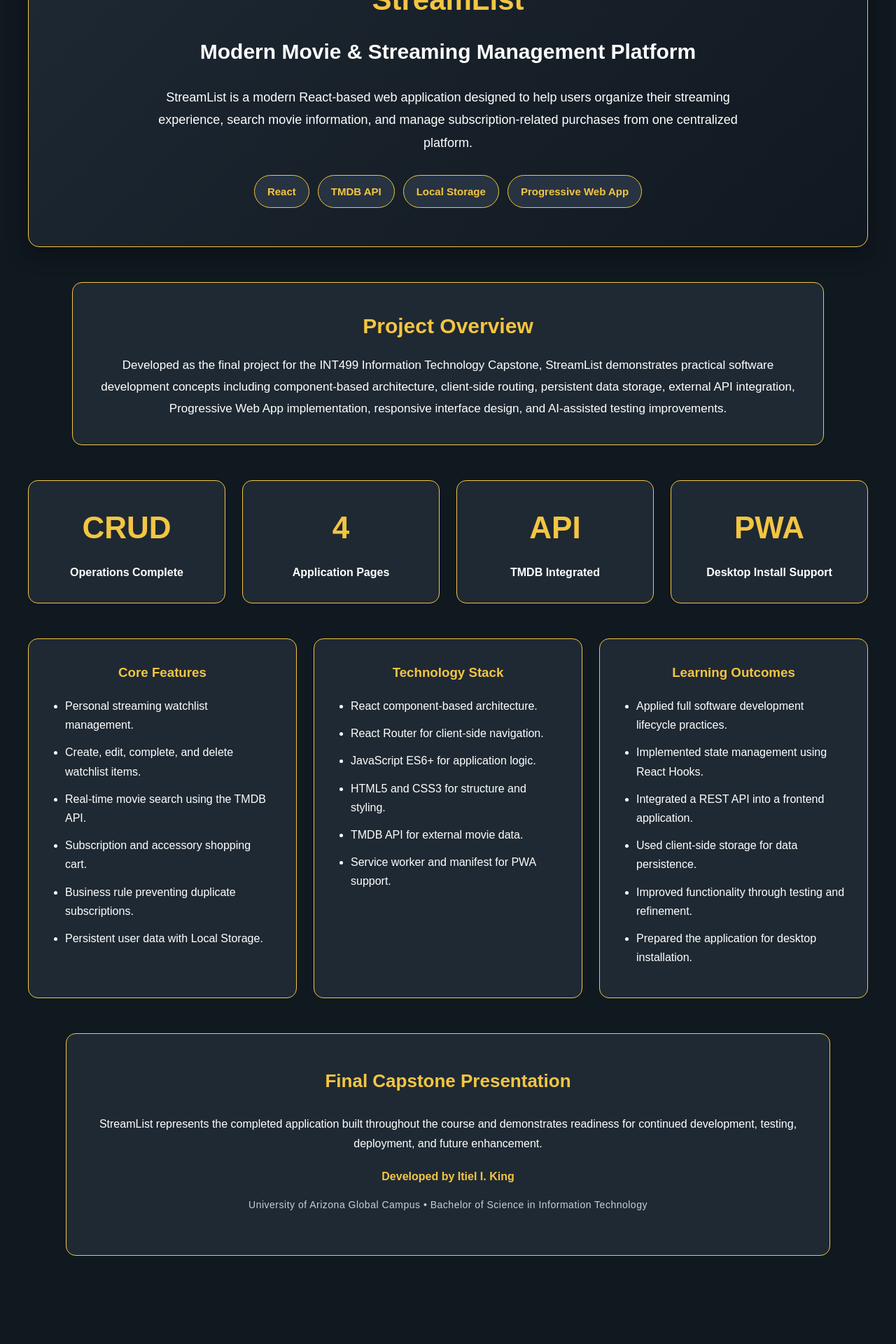
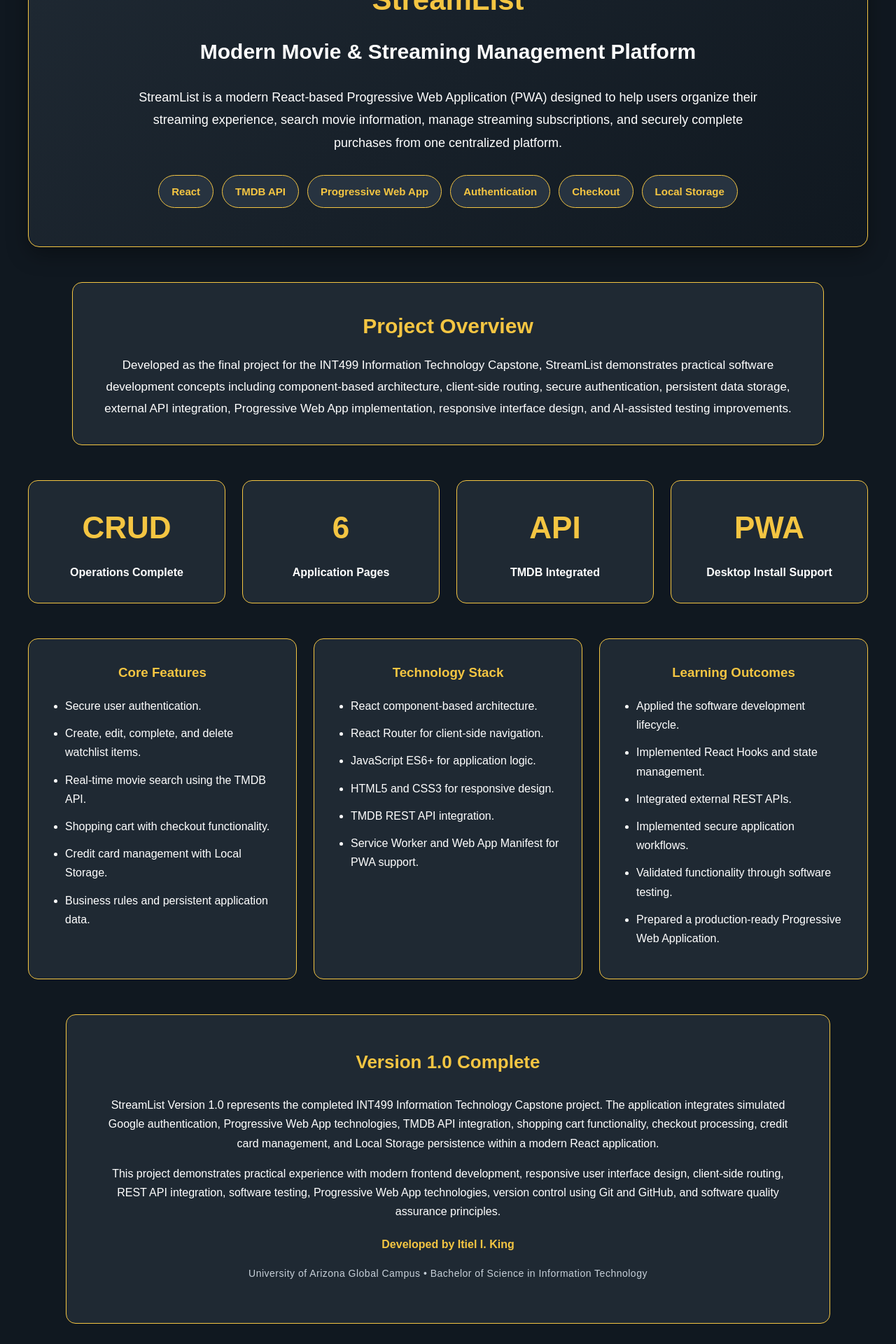
Before and after one commit to TielK68/streamlist, a React (Create React App) app: page /about in a window 1280 px wide. Shown: the part 240-2160 px from the top of the page at 70% size. Before the commit the page ends 2074 px from the top, so only its background shows below. Built offline with nearby package versions, Linux system fonts and the light colour scheme; sample sign-in values are in the browser's storage.

Commit message:
Finalize About page and project documentation

```diff
--- a/src/pages/About.js
+++ b/src/pages/About.js
@@ -9,17 +9,19 @@ function About() {
         <h1>Modern Movie & Streaming Management Platform</h1>
 
         <p>
-          StreamList is a modern React-based web application designed to help
-          users organize their streaming experience, search movie information,
-          and manage subscription-related purchases from one centralized
-          platform.
+          StreamList is a modern React-based Progressive Web Application (PWA)
+          designed to help users organize their streaming experience, search
+          movie information, manage streaming subscriptions, and securely
+          complete purchases from one centralized platform.
         </p>
 
         <div className="about-tags">
           <span>React</span>
           <span>TMDB API</span>
+          <span>Progressive Web App</span>
+          <span>Authentication</span>
+          <span>Checkout</span>
           <span>Local Storage</span>
-          <span>Progressive Web App</span>
         </div>
       </section>
 
@@ -30,9 +32,9 @@ function About() {
           Developed as the final project for the INT499 Information Technology
           Capstone, StreamList demonstrates practical software development
           concepts including component-based architecture, client-side routing,
-          persistent data storage, external API integration, Progressive Web App
-          implementation, responsive interface design, and AI-assisted testing
-          improvements.
+          secure authentication, persistent data storage, external API
+          integration, Progressive Web App implementation, responsive interface
+          design, and AI-assisted testing improvements.
         </p>
       </section>
 
@@ -43,7 +45,7 @@ function About() {
         </div>
 
         <div className="stat-card">
-          <h3>4</h3>
+          <h3>6</h3>
           <p>Application Pages</p>
         </div>
 
@@ -63,12 +65,12 @@ function About() {
           <h3>Core Features</h3>
 
           <ul>
-            <li>Personal streaming watchlist management.</li>
+            <li>Secure user authentication.</li>
             <li>Create, edit, complete, and delete watchlist items.</li>
             <li>Real-time movie search using the TMDB API.</li>
-            <li>Subscription and accessory shopping cart.</li>
-            <li>Business rule preventing duplicate subscriptions.</li>
-            <li>Persistent user data with Local Storage.</li>
+            <li>Shopping cart with checkout functionality.</li>
+            <li>Credit card management with Local Storage.</li>
+            <li>Business rules and persistent application data.</li>
           </ul>
         </div>
 
@@ -79,9 +81,9 @@ function About() {
             <li>React component-based architecture.</li>
             <li>React Router for client-side navigation.</li>
             <li>JavaScript ES6+ for application logic.</li>
-            <li>HTML5 and CSS3 for structure and styling.</li>
-            <li>TMDB API for external movie data.</li>
-            <li>Service worker and manifest for PWA support.</li>
+            <li>HTML5 and CSS3 for responsive design.</li>
+            <li>TMDB REST API integration.</li>
+            <li>Service Worker and Web App Manifest for PWA support.</li>
           </ul>
         </div>
 
@@ -89,26 +91,39 @@ function About() {
           <h3>Learning Outcomes</h3>
 
           <ul>
-            <li>Applied full software development lifecycle practices.</li>
-            <li>Implemented state management using React Hooks.</li>
-            <li>Integrated a REST API into a frontend application.</li>
-            <li>Used client-side storage for data persistence.</li>
-            <li>Improved functionality through testing and refinement.</li>
-            <li>Prepared the application for desktop installation.</li>
+            <li>Applied the software development lifecycle.</li>
+            <li>Implemented React Hooks and state management.</li>
+            <li>Integrated external REST APIs.</li>
+            <li>Implemented secure application workflows.</li>
+            <li>Validated functionality through software testing.</li>
+            <li>Prepared a production-ready Progressive Web Application.</li>
           </ul>
         </div>
       </section>
 
       <section className="about-footer">
-        <h3>Final Capstone Presentation</h3>
+        <h3>Version 1.0 Complete</h3>
 
         <p>
-          StreamList represents the completed application built throughout the
-          course and demonstrates readiness for continued development, testing,
-          deployment, and future enhancement.
+          StreamList Version 1.0 represents the completed INT499 Information
+          Technology Capstone project. The application integrates simulated
+          Google authentication, Progressive Web App technologies, TMDB API
+          integration, shopping cart functionality, checkout processing,
+          credit card management, and Local Storage persistence within a modern
+          React application.
         </p>
 
-        <p className="developer-credit">Developed by Itiel I. King</p>
+        <p>
+          This project demonstrates practical experience with modern frontend
+          development, responsive user interface design, client-side routing,
+          REST API integration, software testing, Progressive Web App
+          technologies, version control using Git and GitHub, and software
+          quality assurance principles.
+        </p>
+
+        <p className="developer-credit">
+          Developed by Itiel I. King
+        </p>
 
         <p className="developer-subtitle">
           University of Arizona Global Campus • Bachelor of Science in
```
